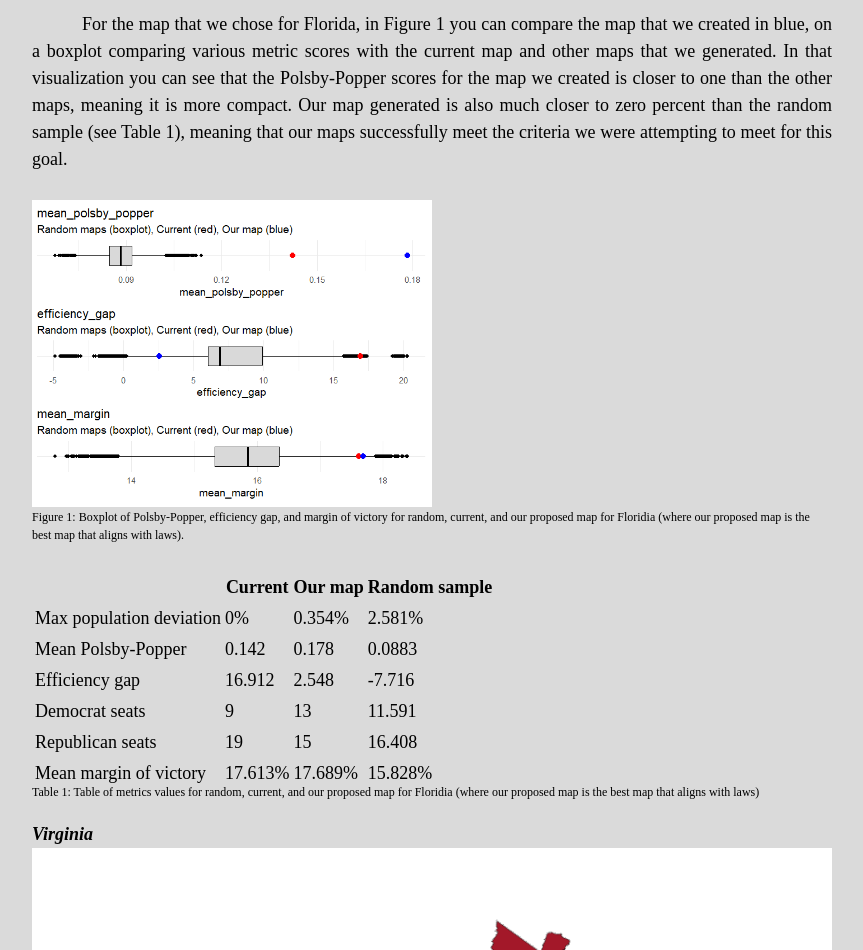
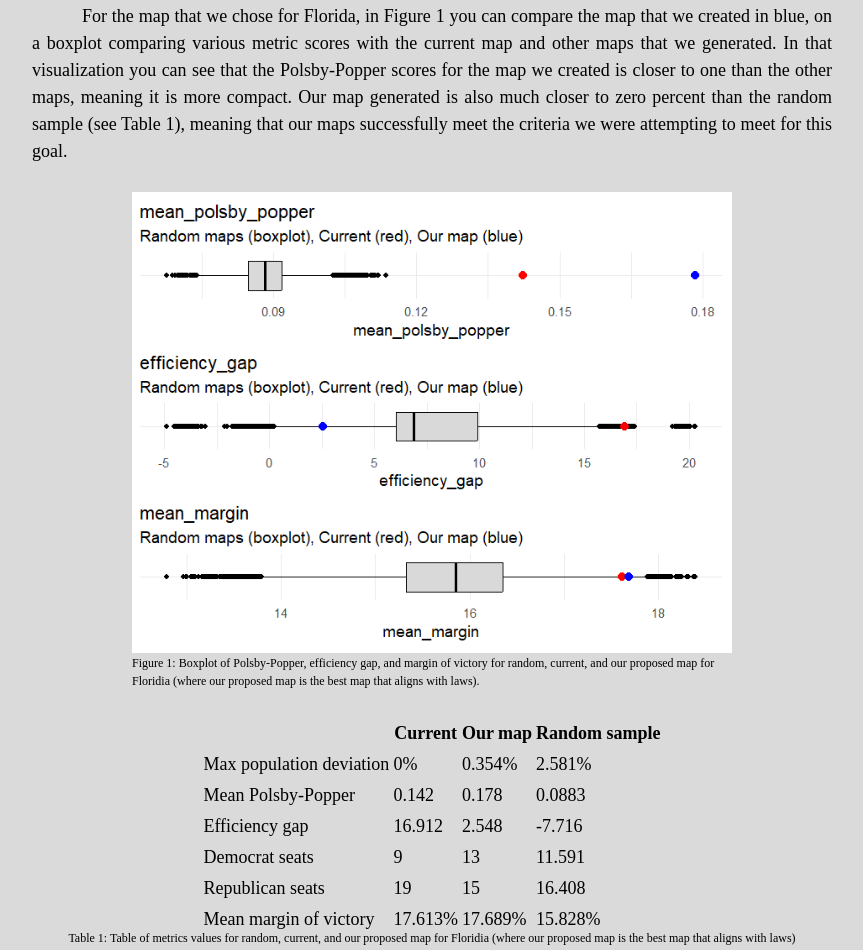
Before and after one commit to redist-fl-va/redist-fl-va.github.io, a plain HTML site: page index.html in a window 1280 px wide. Shown: the part 7673-8623 px from the top of the page, without its empty margins (208-1071 px from the left). Drawn offline with Linux system fonts and the light colour scheme.

Commit message:
edit stats css

```diff
--- a/index.css
+++ b/index.css
@@ -58,13 +58,16 @@ body {
 }
 
 .stat {
-    max-width: 400px;
+    max-width: 600px;
     width: 100%;
     background-color: white;
 }
 
 .result {
     max-width: 800px;
+    display: flex;
+    flex-direction: column;
+    align-items: center;
 }
 
 .figdesc {
@@ -80,3 +83,7 @@ body {
     max-width: 800px;
     padding: 5px;
 }
+
+.stats {
+    max-width: 600px;
+}
--- a/index.html
+++ b/index.html
@@ -158,9 +158,11 @@
                 <span class='tab'></span>For the map that we chose for Florida, in Figure 1 you can compare the map that we created in blue, on a boxplot comparing various metric scores with the current map and other maps that we generated. In that visualization you can see that the Polsby-Popper scores for the map we created is closer to one than the other maps, meaning it is more compact. Our map generated is also much closer to zero percent than the random sample (see Table 1), meaning that our maps successfully meet the criteria we were attempting to meet for this goal.
             </div>
             <br>
+            <div class='stats'>
                 <img src="img/fl_fair_stat.png" class='stat'>
                 <div class='figdesc'>
                     Figure 1: Boxplot of Polsby-Popper, efficiency gap, and margin of victory for random, current, and our proposed map for Floridia (where our proposed map is the best map that aligns with laws).
+                </div>
             </div>
             <br>
             <table class="grid-table">
@@ -189,9 +191,11 @@
                 <span class='tab'></span>For Virginia we used the same metrics to evaluate our results. Our Polsby-Popper compactness score being higher than both the current and random sampled maps (See Figure 2 and Table 2). Though it is difficult to compare the population deviation to the original map, due to the specification for each individual person, our population deviation score is still lower than our randomly sampled map selection.
             </div>
             <br>
+            <div class='stats'>
                 <img src="img/va_fair_stat.png" class='stat'>
                 <div class='figdesc'>
                     Figure 2: Boxplot of Polsby-Popper, efficiency gap, and margin of victory for random, current, and our proposed Virginia map (where our proposed map is the best map that aligns with laws).
+                </div>
             </div>
             <br>
             <table class="grid-table">
@@ -223,9 +227,11 @@
                 <span class='tab'></span>Our map for Florida has a much better efficiency gap score than the current map, with almost a score difference of almost 17 (See Table 3). We were also able to accomplish perfect competitiveness, with 14 seats for each party, while the current map is skewed with 19 Republican seats, and 9 Democrat seats (See Table 3). When evaluating by these metrics, our map is highly improved compared to the current district boundaries.
             </div>
             <br>
+            <div class='stats'>
                 <img src="img/fl_part_stat.png" class='stat'>
                 <div class='figdesc'>
                     Figure 3: Boxplot of Polsby-Popper, efficiency gap, and margin of victory for random, current, and our proposed Floridia map (where our proposed map that has the best partisan proportion).
+                </div>
             </div>
             <br>
             <table class="grid-table">
@@ -253,9 +259,11 @@
                 <span class='tab'></span>Our map selected for Virginia does not actually differ from the current map in number of seats, however, it does hold a better efficiency gap than the current map, as our efficiency gap is closer to zero (See Table 4). The difficulties in equalizing the number of seats largely comes from the mostly concentrated population of Democratic voters in the state of Virginia.
             </div>
             <br>
+            <div class='stats'>
                 <img src="img/va_part_stat.png" class='stat'>
                 <div class='figdesc'>
                     Figure 4: Boxplot of Polsby-Popper, efficiency gap, and margin of victory for random, current, and our proposed Virgina map (where our proposed map that has the best partisan proportion).
+                </div>
             </div>
             <br>
             <table class="grid-table">
@@ -289,9 +297,11 @@
                 <span class='tab'></span>We chose our Florida map due to its number of “affluent” and “deprived” districts (View Table 5). Our generated map holds one of each district, while the current map holds none of these communities together, and our randomly generated maps very uncommonly held these communities together.
             </div>
             <br>
+            <div class='stats'>
                 <img src="img/fl_adi_stat.png" class='stat'>
                 <div class='figdesc'>
                     Figure 5: Boxplot of Polsby-Popper, efficiency gap, margin of victory, and ADI scores for random, current, and our proposed Floridia map (where our proposed map that best maintains communities of common interest).
+                </div>
             </div>
             <br>
             <table class="grid-table">
@@ -321,9 +331,11 @@
                 <span class='tab'></span>For Virginia, we were not able to create a map that exceeds the current map regarding this goal. The number of “affluent” and “deprived” districts are consistent with the current map (See Table 6). Our map is about equal to the current map when evaluating by our metrics, as we have slightly improved compactness, but with a slightly lowered the efficiency gap. While our map was not technically more successful in meeting this goal than the current map, it greatly exceeds our other random attempts.
             </div>
             <br>
+            <div class='stats'>
                 <img src="img/va_adi_stat.png" class='stat'>
                 <div class='figdesc'>
                     Figure 6: Boxplot of Polsby-Popper, efficiency gap, margin of victory, and ADI scores for random, current, and our proposed Virginia map (where our proposed map best maintains communities of common interest).
+                </div>
             </div>
             <br>
             <table class="grid-table">
```
Lines whose indentation alone changed are shown as unchanged.
